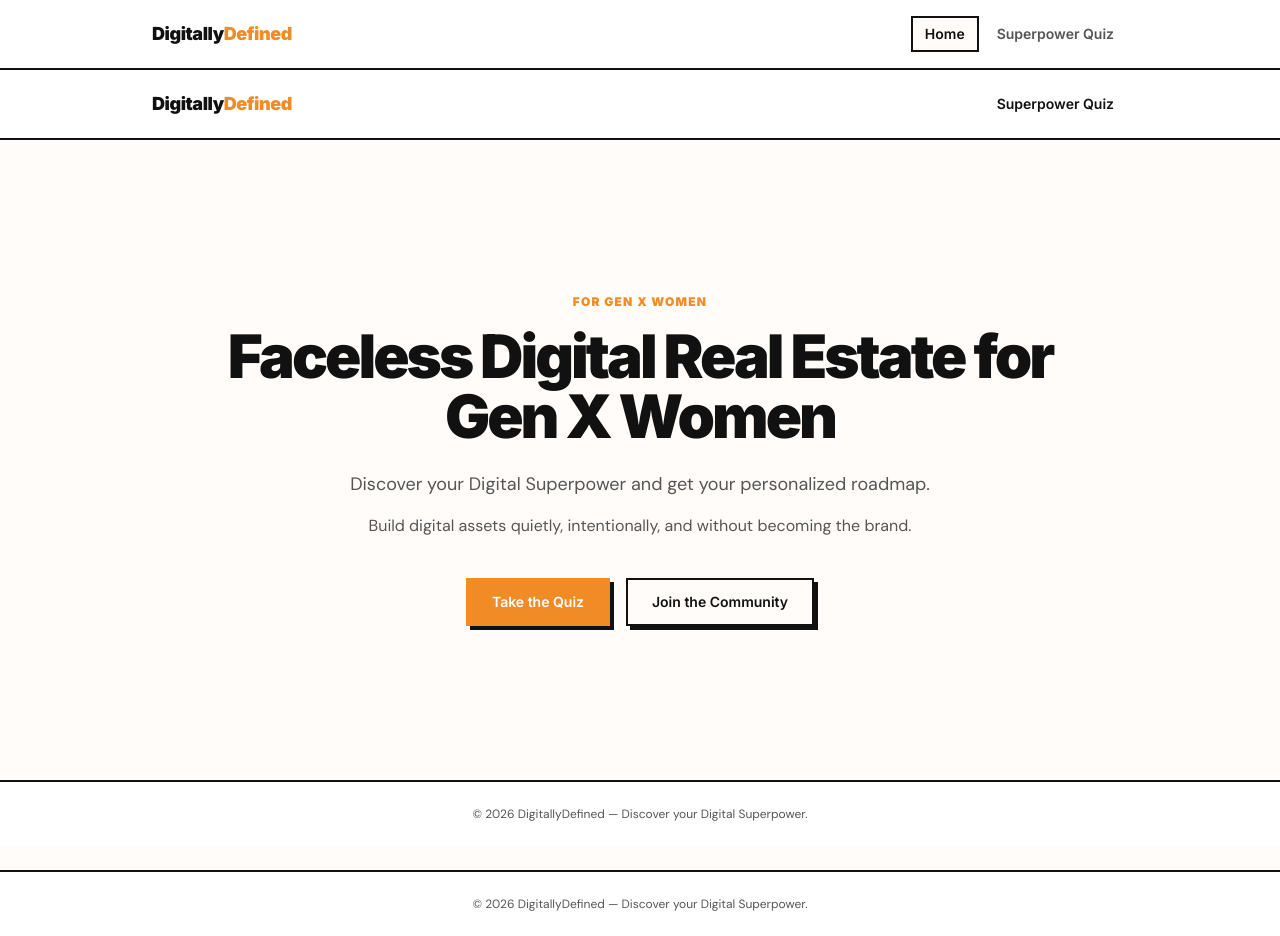
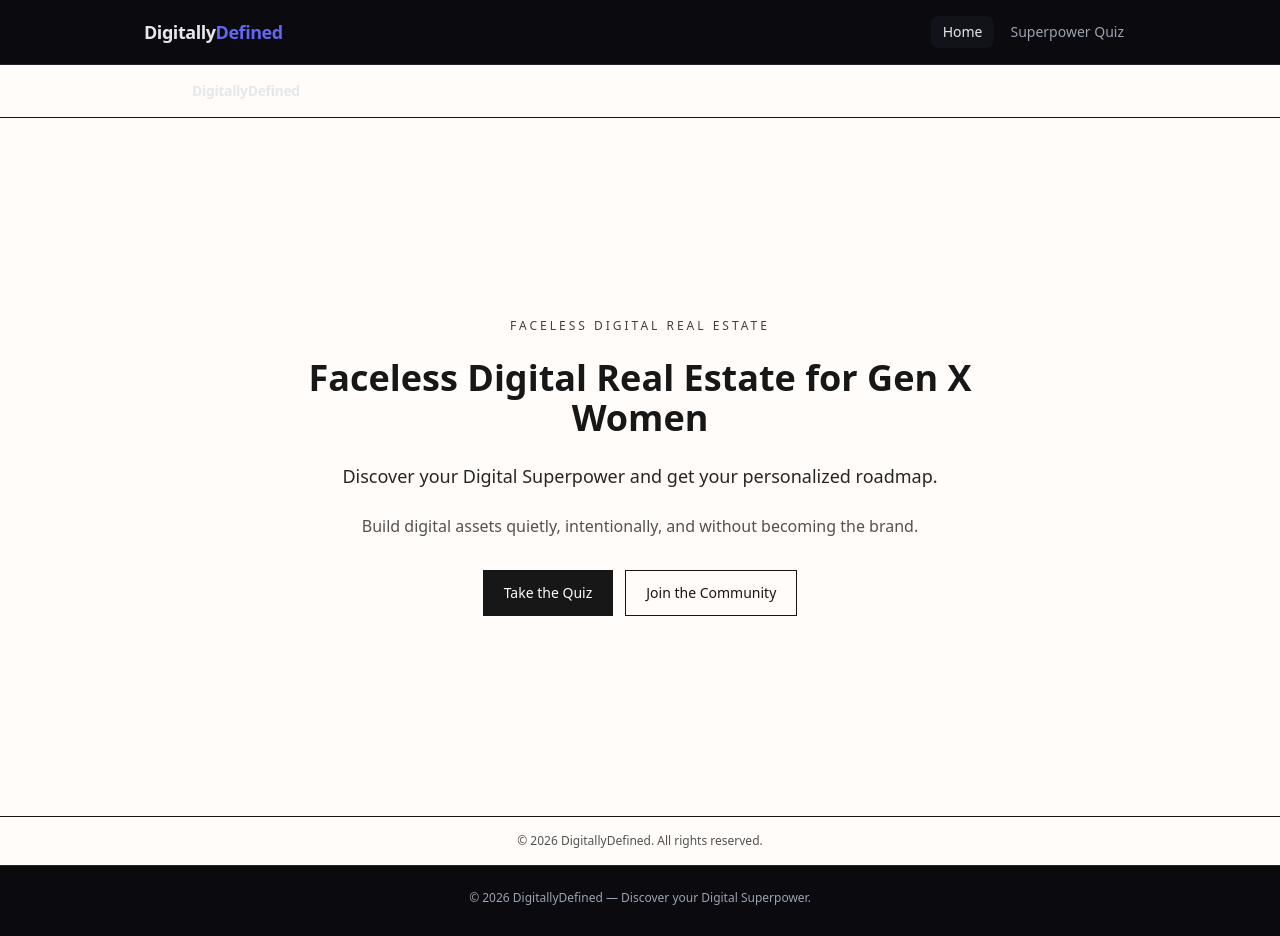
Before and after one commit to frankleedigital/digitallydefined-os-backend, a React (Vite) app in the folder digitallydefined-website-clean/: page / in a window 1280 px wide. Built offline with nearby package versions, Linux system fonts and the light colour scheme; no server answers.

Commit message:
fix: replace landing page with exact JSX, revert global style changes

```diff
--- a/digitallydefined-website-clean/index.html
+++ b/digitallydefined-website-clean/index.html
@@ -5,9 +5,6 @@
     <meta name="viewport" content="width=device-width, initial-scale=1.0" />
     <meta name="description" content="DigitallyDefined — Faceless Digital Real Estate for Gen X Women. Discover your Digital Superpower and get your personalized roadmap." />
     <title>DigitallyDefined — Faceless Digital Real Estate for Gen X Women</title>
-    <link rel="preconnect" href="https://fonts.googleapis.com">
-    <link rel="preconnect" href="https://fonts.gstatic.com" crossorigin>
-    <link href="https://fonts.googleapis.com/css2?family=DM+Sans:wght@400;500;600;700&family=Inter:wght@600;700;800;900&display=swap" rel="stylesheet">
   </head>
   <body>
     <div id="root"></div>
--- a/digitallydefined-website-clean/src/app/Layout.jsx
+++ b/digitallydefined-website-clean/src/app/Layout.jsx
@@ -7,11 +7,11 @@ const NAV_LINKS = [
 
 export default function Layout({ children }) {
   return (
-    <div className="min-h-screen bg-brand-cream">
-      <header className="border-b-2 border-brand-ink bg-brand-white">
-        <div className="mx-auto flex max-w-5xl items-center justify-between px-6 py-4">
-          <Link to="/" className="text-lg font-heading font-black tracking-tight text-brand-ink">
-            Digitally<span className="text-brand-orange">Defined</span>
+    <div className="flex min-h-screen flex-col">
+      <header className="border-b border-brand-border">
+        <div className="mx-auto flex max-w-5xl items-center justify-between px-4 py-4">
+          <Link to="/" className="text-lg font-bold tracking-tight">
+            Digitally<span className="text-brand-accent">Defined</span>
           </Link>
           <nav className="flex items-center gap-1">
             {NAV_LINKS.map((l) => (
@@ -19,11 +19,7 @@ export default function Layout({ children }) {
                 key={l.to}
                 to={l.to}
                 className={({ isActive }) =>
-                  `rounded-none border-2 px-3 py-1.5 text-sm font-heading font-semibold transition-all ${
-                    isActive
-                      ? 'border-brand-ink bg-brand-cream text-brand-ink'
-                      : 'border-transparent text-brand-muted hover:border-brand-ink hover:bg-brand-cream hover:text-brand-ink'
-                  }`
+                  `rounded-lg px-3 py-1.5 text-sm ${isActive ? 'bg-brand-surface text-brand-text' : 'text-brand-muted hover:text-brand-text'}`
                 }
               >
                 {l.label}
@@ -32,11 +28,9 @@ export default function Layout({ children }) {
           </nav>
         </div>
       </header>
-      <main className="min-h-[80vh]">{children}</main>
-      <footer className="border-t-2 border-brand-ink bg-brand-white py-6">
-        <p className="text-center text-xs text-brand-muted">
-          © {new Date().getFullYear()} DigitallyDefined — Discover your Digital Superpower.
-        </p>
+      <main className="flex-1">{children}</main>
+      <footer className="border-t border-brand-border py-6 text-center text-xs text-brand-muted">
+        © {new Date().getFullYear()} DigitallyDefined — Discover your Digital Superpower.
       </footer>
     </div>
   );
--- a/digitallydefined-website-clean/src/pages/Home.jsx
+++ b/digitallydefined-website-clean/src/pages/Home.jsx
@@ -4,61 +4,58 @@ const FACEBOOK_GROUP_URL = 'https://www.facebook.com/groups/digitallydefind';
 
 export default function Home() {
   return (
-    <div className="min-h-screen bg-brand-cream">
+    <main className="min-h-screen bg-[#FFFCF9] flex flex-col">
       {/* Header */}
-      <header className="border-b-2 border-brand-ink bg-brand-white">
-        <div className="mx-auto flex max-w-5xl items-center justify-between px-6 py-4">
-          <Link to="/" className="text-lg font-heading font-black tracking-tight text-brand-ink">
-            Digitally<span className="text-brand-orange">Defined</span>
-          </Link>
-          <nav className="flex items-center gap-1">
-            <Link
-              to="/quiz"
-              className="rounded-none border-2 border-transparent px-3 py-1.5 text-sm font-heading font-semibold text-brand-ink transition-all hover:border-brand-ink hover:bg-brand-cream"
-            >
-              Superpower Quiz
-            </Link>
-          </nav>
+      <header className="w-full border-b border-neutral-900 px-6 py-4">
+        <div className="max-w-4xl mx-auto flex items-center justify-between">
+          <div className="text-sm font-semibold tracking-tight">
+            DigitallyDefined
+          </div>
         </div>
       </header>
 
-      {/* Hero Section */}
-      <main>
-        <section className="hero-section">
-          <div className="hero-content">
-            <span className="label">For Gen X Women</span>
-            <h1 className="hero-title mt-4">
+      {/* Centered hero */}
+      <section className="flex-1 flex items-center justify-center px-6">
+        <div className="max-w-2xl mx-auto text-center space-y-6">
+          <p className="text-xs uppercase tracking-[0.25em] text-neutral-700">
+            Faceless digital real estate
+          </p>
+
+          <h1 className="text-3xl md:text-4xl font-extrabold text-neutral-900">
             Faceless Digital Real Estate for Gen X Women
           </h1>
-            <p className="hero-subtitle mt-6">
+
+          <p className="text-base md:text-lg text-neutral-800">
             Discover your Digital Superpower and get your personalized roadmap.
           </p>
-            <p className="mt-4 text-base text-brand-muted">
+
+          <p className="text-sm md:text-base text-neutral-600">
             Build digital assets quietly, intentionally, and without becoming the brand.
           </p>
-            <div className="cta-group mt-10">
-              <Link to="/quiz" className="btn btn-primary shadow-hard hover:translate-x-[2px] hover:translate-y-[2px] hover:shadow-none">
+
+          <div className="flex flex-col sm:flex-row gap-3 justify-center pt-2">
+            <a
+              href="/quiz"
+              className="px-5 py-3 text-sm font-medium bg-neutral-900 text-[#FFFCF9] border border-neutral-900"
+            >
               Take the Quiz
-              </Link>
+            </a>
             <a
               href={FACEBOOK_GROUP_URL}
-                target="_blank"
-                rel="noopener noreferrer"
-                className="btn btn-outline shadow-hard hover:translate-x-[2px] hover:translate-y-[2px] hover:shadow-none"
+              className="px-5 py-3 text-sm font-medium border border-neutral-900 text-neutral-900 bg-transparent"
             >
               Join the Community
             </a>
           </div>
         </div>
       </section>
-      </main>
 
       {/* Footer */}
-      <footer className="border-t-2 border-brand-ink bg-brand-white py-6">
-        <p className="text-center text-xs text-brand-muted">
-          © {new Date().getFullYear()} DigitallyDefined — Discover your Digital Superpower.
-        </p>
+      <footer className="w-full border-t border-neutral-900 px-6 py-4">
+        <div className="max-w-4xl mx-auto text-center text-xs text-neutral-600">
+          © {new Date().getFullYear()} DigitallyDefined. All rights reserved.
+        </div>
       </footer>
-    </div>
+    </main>
   );
 }
--- a/digitallydefined-website-clean/src/styles/index.css
+++ b/digitallydefined-website-clean/src/styles/index.css
@@ -3,55 +3,10 @@
 @tailwind utilities;
 
 @layer base {
-  html {
-    @apply antialiased;
-  }
-  body {
-    @apply bg-brand-cream text-brand-ink font-body;
-  }
-  h1, h2, h3, h4, h5, h6 {
-    @apply font-heading font-bold tracking-tight;
-  }
+  html { @apply antialiased; }
+  body { @apply bg-brand-bg text-brand-text min-h-screen; }
 }
 
 @layer components {
-  .container-page {
-    @apply mx-auto w-full max-w-5xl px-6 py-12;
-  }
-
-  .btn {
-    @apply inline-flex items-center justify-center rounded-none border-2 border-brand-ink px-6 py-3 font-heading font-semibold text-sm transition-all duration-150;
-  }
-
-  .btn-primary {
-    @apply bg-brand-orange text-white border-brand-orange hover:bg-brand-orangeHover;
-  }
-
-  .btn-outline {
-    @apply bg-transparent text-brand-ink hover:bg-brand-ink hover:text-white;
-  }
-
-  .label {
-    @apply block text-xs font-heading font-black uppercase tracking-widest text-brand-orange;
-  }
-
-  .hero-section {
-    @apply flex min-h-[80vh] items-center justify-center px-6 py-16;
-  }
-
-  .hero-content {
-    @apply text-center;
-  }
-
-  .hero-title {
-    @apply mx-auto max-w-4xl text-4xl font-black tracking-tighter text-brand-ink sm:text-5xl md:text-6xl;
-  }
-
-  .hero-subtitle {
-    @apply mx-auto mt-6 max-w-2xl text-lg text-brand-muted;
-  }
-
-  .cta-group {
-    @apply mt-10 flex justify-center gap-4 flex-wrap;
-  }
+  .container-page { @apply mx-auto w-full max-w-5xl px-4 py-10; }
 }
--- a/digitallydefined-website-clean/tailwind.config.js
+++ b/digitallydefined-website-clean/tailwind.config.js
@@ -5,28 +5,14 @@ export default {
     extend: {
       colors: {
         brand: {
-          cream: '#FFFCF9',
-          white: '#FFFFFF',
-          ink: '#111111',
-          orange: '#F18B25',
-          orangeHover: '#D97706',
-          blue: '#47B7D4',
-          red: '#8B1A0A',
-          border: '#111111',
-          text: '#111111',
-          muted: '#555555',
+          bg: '#0a0a0f',
+          surface: '#12121a',
+          border: '#23232f',
+          accent: '#6366f1',
+          'accent-hover': '#818cf8',
+          text: '#e5e7eb',
+          muted: '#9ca3af',
         },
-      },
-      fontFamily: {
-        heading: ['Inter', 'system-ui', 'sans-serif'],
-        body: ['DM Sans', 'system-ui', 'sans-serif'],
-      },
-      borderRadius: {
-        'none': '0',
-      },
-      boxShadow: {
-        'hard': '4px 4px 0px 0px #111111',
-        'hard-sm': '2px 2px 0px 0px #111111',
       },
     },
   },
```
Lines whose indentation alone changed are shown as unchanged.
